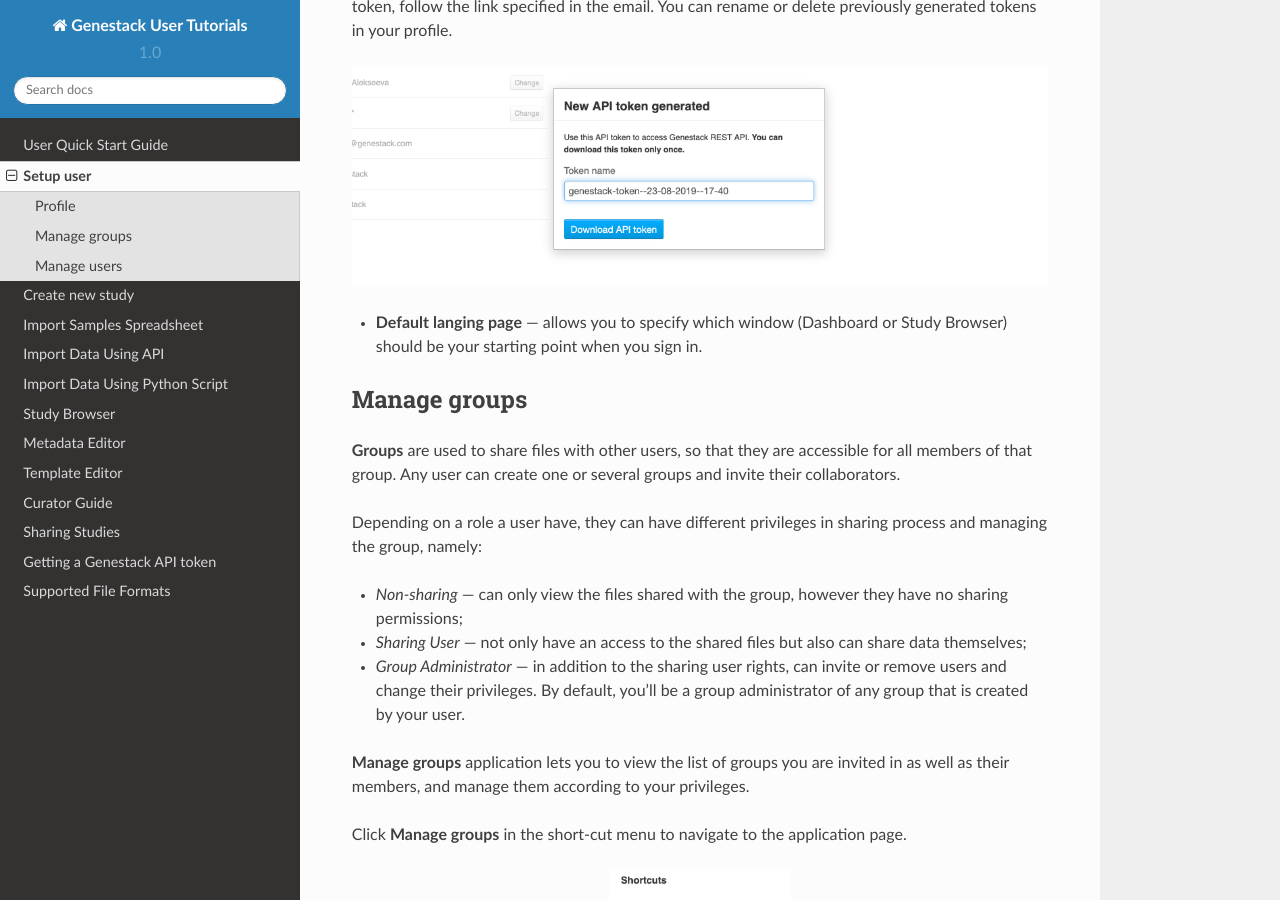
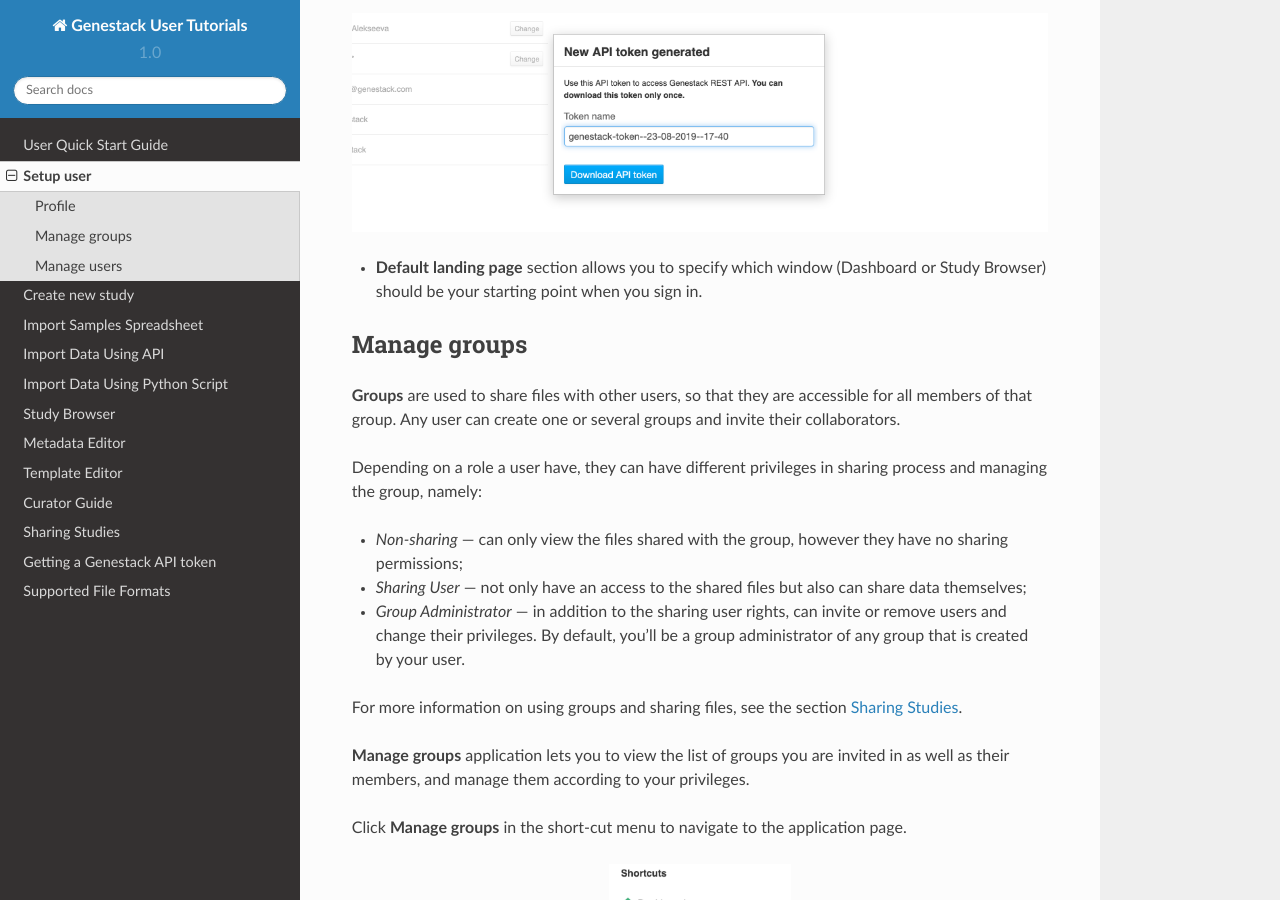
Before and after one commit to genestack/user-guide, a Sphinx documentation site: the page built from source/doc-odm-user-guide/setup.rst, in a window 1280 px wide and 900 px high, scrolled down 1365 px. Built offline with Sphinx 7.4.7 and the Read the Docs theme 2.0.0, drawn with Linux system fonts in a browser that asks for light colours.

Commit message:
minor fixes

```diff
--- a/source/doc-odm-user-guide/import-samples-spreadsheet.rst
+++ b/source/doc-odm-user-guide/import-samples-spreadsheet.rst
@@ -51,4 +51,4 @@
    :scale: 30 %
    :align: center
 
-Click the import button and the samples will now be visible in the samples tab. Any previous sample metadata will be deleted.
+Click the Import button and the samples will now be visible in the samples tab. Any previous sample metadata will be deleted.
--- a/source/doc-odm-user-guide/setup.rst
+++ b/source/doc-odm-user-guide/setup.rst
@@ -12,7 +12,7 @@
 On the opening page you'll find the following sections:
 
 .. image:: images/odm_profile.png
-   :scale: 50 %
+   :scale: 45 %
    :align: center
 
 - The first section contains your personal information, whether you are an admin and/or a curator user, which organisation you belong to and which groups you belong to. You can click the group name to taken directly to the group in the Manage Users application.
@@ -24,7 +24,7 @@
 
 .. image:: images/token.png
 
-- **Default langing page** — allows you to specify which window (Dashboard or Study Browser) should
+- **Default landing page** section allows you to specify which window (Dashboard or Study Browser) should
   be your starting point when you sign in.
 
 
--- a/source/doc-odm-user-guide/sharing.rst
+++ b/source/doc-odm-user-guide/sharing.rst
@@ -1,3 +1,5 @@
+  .. _sharing-label:
+
 Sharing Studies
 +++++++++++++++
 
```
Also changed, not shown: other parts of source/doc-odm-user-guide/setup.rst (+1 -1 lines).
